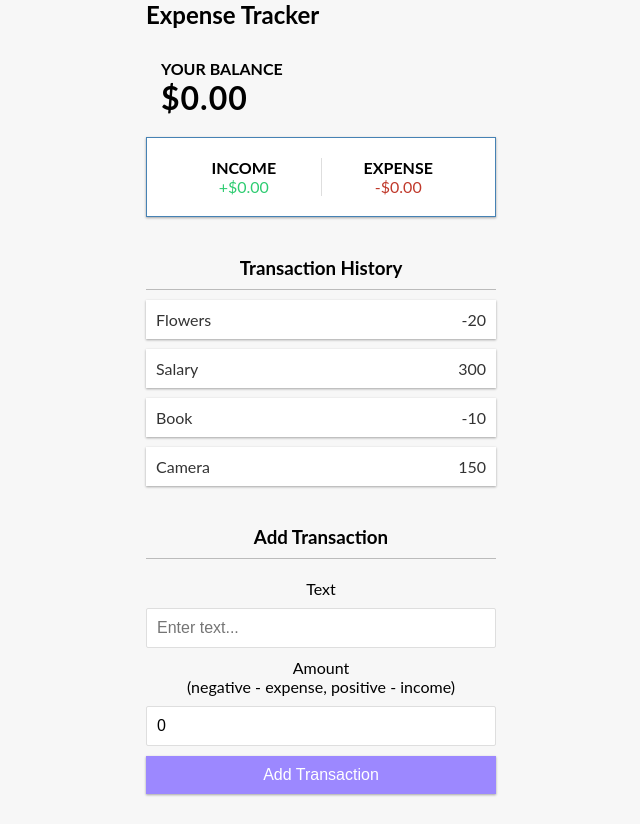
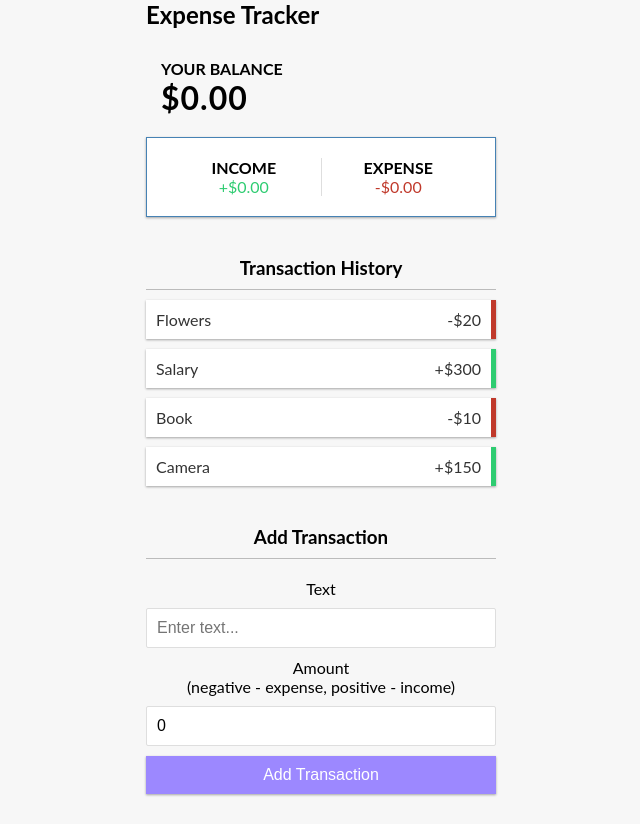
Before and after one commit to JDixon1995/Expense-Tracker-App, a React (Create React App) app: page / in a window 1280 px wide. Shown: the whole page, without its empty margins (319-959 px from the left). Built offline with nearby package versions, Linux system fonts and the light colour scheme.

Commit message:
added a Transaction component, and dynamic styling for Transaction History list.

```diff
--- /dev/null
+++ b/src/components/Transaction.js
@@ -0,0 +1,12 @@
+import React from 'react'
+
+const Transaction = ( {transaction} ) => {
+    const sign = transaction.amount < 0 ? '-' : '+'
+
+    return (
+        <li className={transaction.amount < 0 ? 'minus' : 'plus'}>{transaction.text}<span>{sign}${Math.abs(transaction.amount)}</span>
+        <button className="delete-btn">x</button></li>
+    )
+}
+
+export default Transaction
--- a/src/components/TransactionList.js
+++ b/src/components/TransactionList.js
@@ -1,5 +1,6 @@
 import React, { useContext } from 'react'
 import { GlobalContext } from '../context/GlobalState'
+import Transaction from './Transaction'
 
 const TransactionList = () => {
   const { transactions } = useContext(GlobalContext)
@@ -9,7 +10,9 @@ const TransactionList = () => {
           <h3>Transaction History</h3>
           <ul className="list">
             {transactions.map(transaction => (
-              <li>{transaction.text}<span>{transaction.amount}</span><button className="delete-btn">x</button></li>
+              <Transaction
+               transaction={transaction}
+               key={transaction.id} />
             ))}
             </ul>
         </>
```
